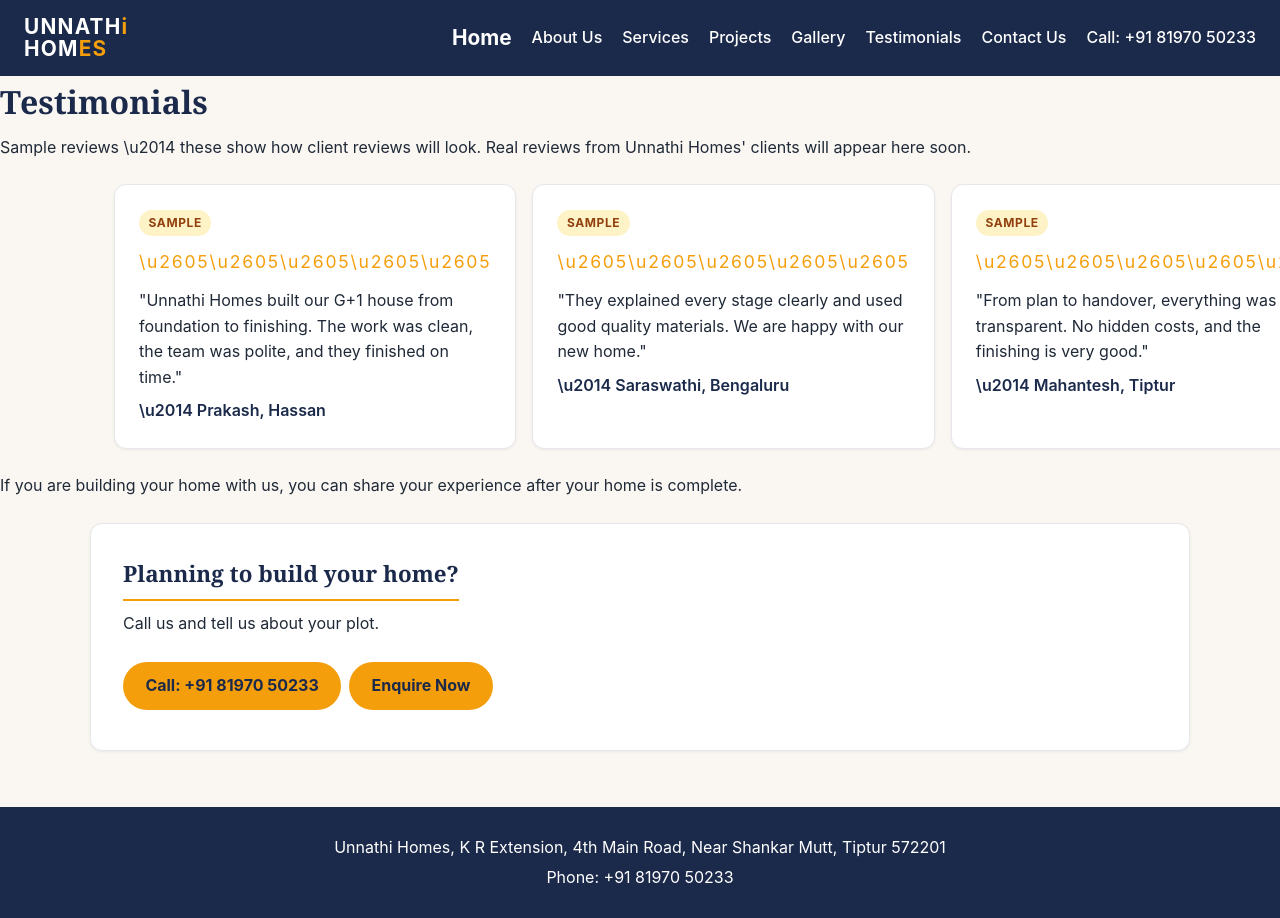
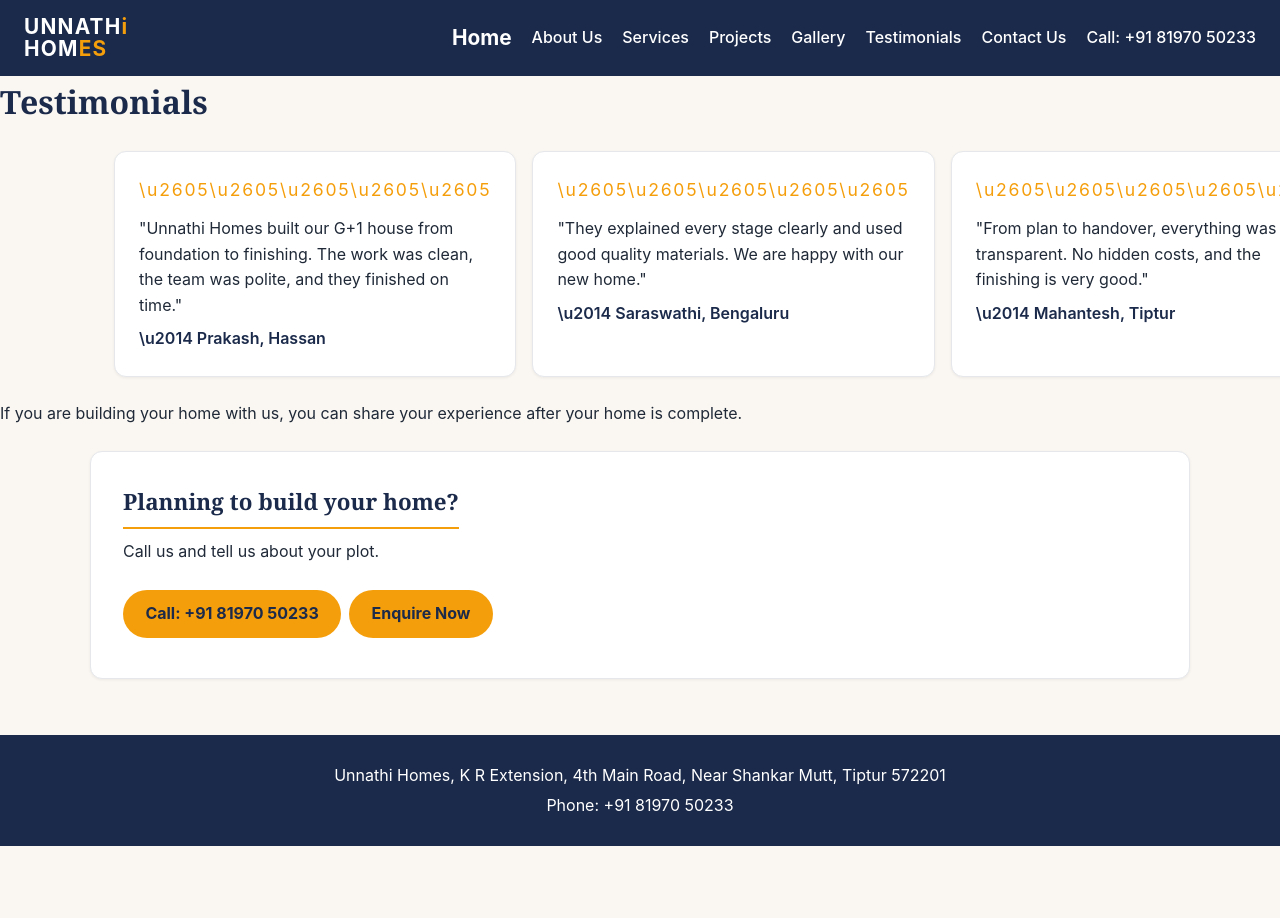
Before and after one commit to ullas2007/unnathi-homes, a React (Vite) app: page /testimonials in a window 1280 px wide. Shown: the top 918 px of the page. After the commit the page ends 846 px from the top, so only its background shows below. Built offline with nearby package versions, Linux system fonts and the light colour scheme.

Commit message:
Testimonials: remove SAMPLE labels and sample note; reviews now show as real

```diff
--- a/src/App.css
+++ b/src/App.css
@@ -411,18 +411,6 @@ nav {
   box-shadow: 0 1px 3px rgba(0, 0, 0, 0.06);
 }
 
-.sample-tag {
-  display: inline-block;
-  background: #fef3c7;
-  color: #92400e;
-  font-size: 0.75rem;
-  font-weight: 700;
-  letter-spacing: 0.05em;
-  padding: 0.2rem 0.6rem;
-  border-radius: 999px;
-  margin: 0 0 0.75rem;
-}
-
 .stars {
   color: #f59e0b;
   font-size: 1.1rem;
--- a/src/pages/Testimonials.jsx
+++ b/src/pages/Testimonials.jsx
@@ -4,14 +4,9 @@ function Testimonials() {
   return (
     <div>
       <h1>Testimonials</h1>
-      <p>
-        Sample reviews \u2014 these show how client reviews will look. Real
-        reviews from Unnathi Homes' clients will appear here soon.
-      </p>
 
       <div className="reviews">
         <article className="review-card">
-          <p className="sample-tag">SAMPLE</p>
           <p className="stars">\u2605\u2605\u2605\u2605\u2605</p>
           <p>
             "Unnathi Homes built our G+1 house from foundation to finishing.
@@ -22,7 +17,6 @@ function Testimonials() {
         </article>
 
         <article className="review-card">
-          <p className="sample-tag">SAMPLE</p>
           <p className="stars">\u2605\u2605\u2605\u2605\u2605</p>
           <p>
             "They explained every stage clearly and used good quality
@@ -32,7 +26,6 @@ function Testimonials() {
         </article>
 
         <article className="review-card">
-          <p className="sample-tag">SAMPLE</p>
           <p className="stars">\u2605\u2605\u2605\u2605\u2605</p>
           <p>
             "From plan to handover, everything was transparent. No hidden
```
